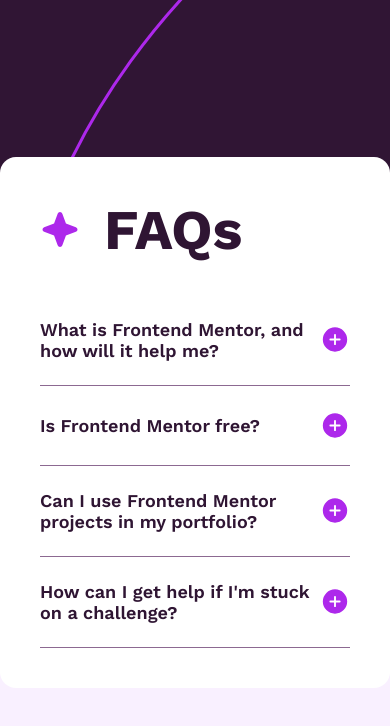
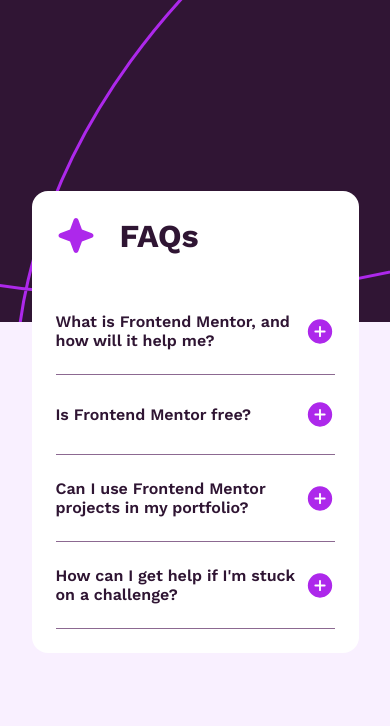
Before and after one commit to M-AminAlizadeh/FAQ-accordion, a plain HTML site: page index.html in a window 390 px wide. Drawn offline with nearby package versions, Linux system fonts and the light colour scheme.

Commit message:
Style the mobile version

```diff
--- a/style.css
+++ b/style.css
@@ -42,7 +42,8 @@ body {
   padding: 40px;
   border-radius: 1rem;
   min-width: 327px;
-  width: 600px;
+  max-width: 600px;
+  width: 80%;
   background-color: var(--color-white);
 }
 
@@ -139,3 +140,22 @@ body {
     height: auto;
   }
 }
+
+@media (max-width: 645px) {
+
+  .faq-card-container {
+    padding: 24px;
+  }
+
+  .faq-card-container h1 {
+    font-size: 32px;
+  }
+
+  .question-container {
+    font-size: 16px;
+  }
+
+  .answer-container {
+    font-size: 14px;
+  }
+}
```
